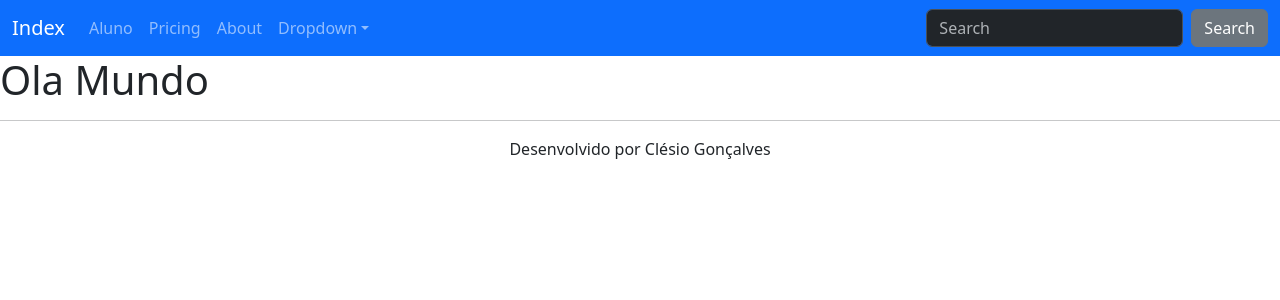
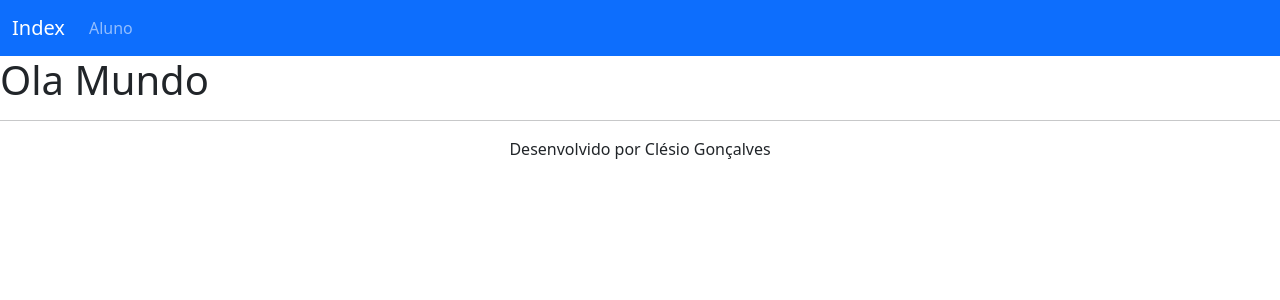
Before and after one commit to clesio-goncalves/sub-info, a Django app: page /aluno/ in a window 1280 px wide. Shown: the top 300 px of the page. Run offline with Django 5.2, Linux system fonts and the light colour scheme.

Commit message:
Barra menu

```diff
--- a/templates/partials/_header.html
+++ b/templates/partials/_header.html
@@ -12,27 +12,7 @@
           <li class="nav-item">
             <a class="nav-link" href="{% url 'aluno/lista' %}">Aluno</a>
           </li>
-          <li class="nav-item">
-            <a class="nav-link" href="#">Pricing</a>
-          </li>
-          <li class="nav-item">
-            <a class="nav-link" href="#">About</a>
-          </li>
-          <li class="nav-item dropdown">
-            <a class="nav-link dropdown-toggle" data-bs-toggle="dropdown" href="#" role="button" aria-haspopup="true" aria-expanded="false">Dropdown</a>
-            <div class="dropdown-menu">
-              <a class="dropdown-item" href="#">Action</a>
-              <a class="dropdown-item" href="#">Another action</a>
-              <a class="dropdown-item" href="#">Something else here</a>
-              <div class="dropdown-divider"></div>
-              <a class="dropdown-item" href="#">Separated link</a>
-            </div>
-          </li>
         </ul>
-        <form class="d-flex">
-          <input class="form-control me-sm-2" type="search" placeholder="Search">
-          <button class="btn btn-secondary my-2 my-sm-0" type="submit">Search</button>
-        </form>
       </div>
     </div>
   </nav>
```
